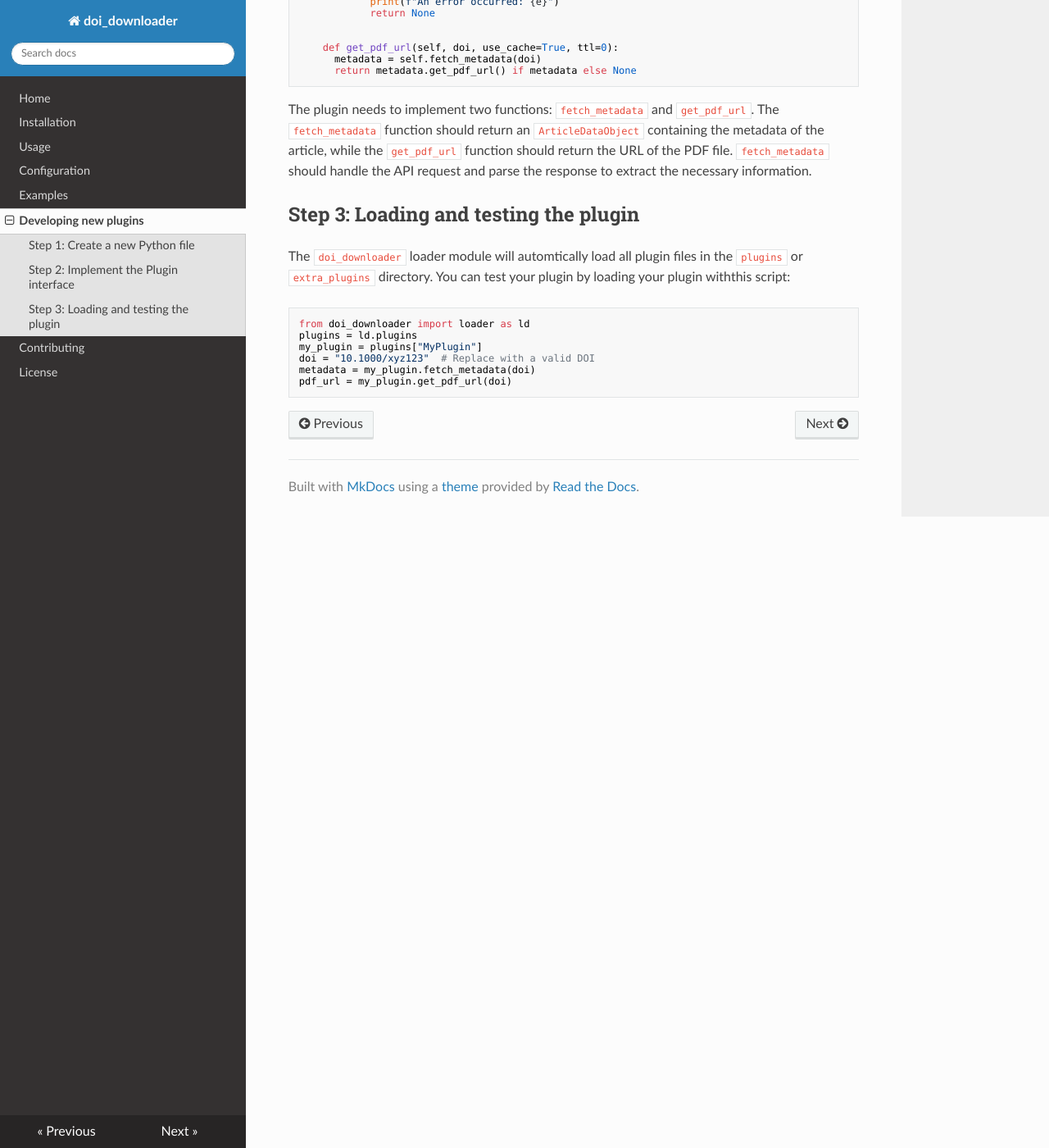
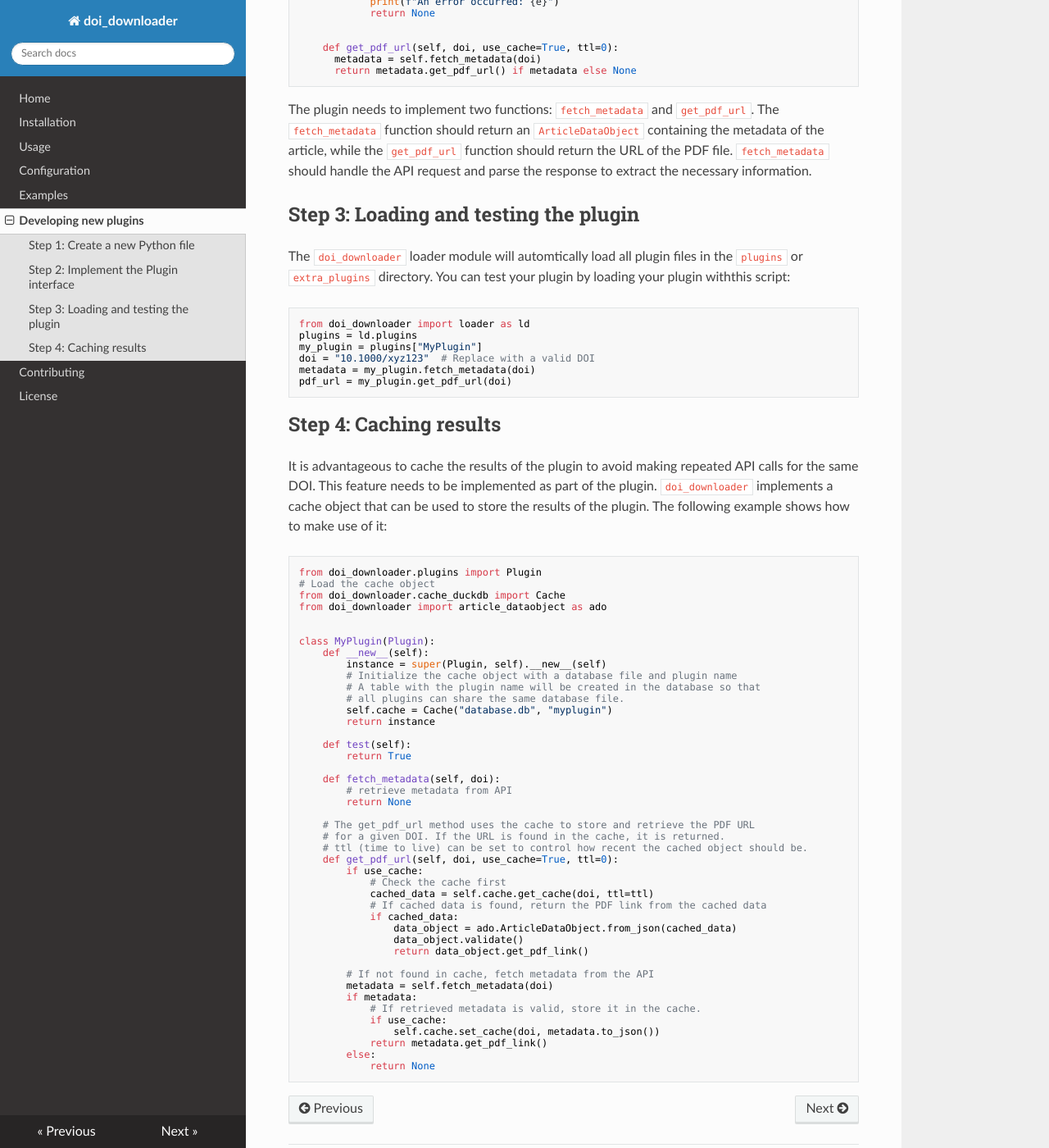
Before and after one commit to escience-tmsr/doi-downloader, an MkDocs documentation site: the page built from docs/writing_a_plugin.md, in a window 1280 px wide and 1400 px high, scrolled down 994 px. Shown: the whole window at 82% size. Built offline with MkDocs 1.6.1, drawn with Linux system fonts in a browser that asks for light colours; nearby versions of some CDN libraries.

Commit message:
Adding documentation for caching functionality.

````diff
--- a/docs/writing_a_plugin.md
+++ b/docs/writing_a_plugin.md
@@ -66,3 +66,55 @@
 metadata = my_plugin.fetch_metadata(doi)
 pdf_url = my_plugin.get_pdf_url(doi)
 ```
+
+## Step 4: Caching results
+
+It is advantageous to cache the results of the plugin to avoid making repeated API calls for the same DOI. This feature needs to be implemented as part of the plugin.
+`doi_downloader` implements a cache object that can be used to store the results of the plugin. The following example shows how to make use of it:
+
+```python
+from doi_downloader.plugins import Plugin
+# Load the cache object
+from doi_downloader.cache_duckdb import Cache
+from doi_downloader import article_dataobject as ado
+
+
+class MyPlugin(Plugin):
+    def __new__(self):
+        instance = super(Plugin, self).__new__(self)
+        # Initialize the cache object with a database file and plugin name
+        # A table with the plugin name will be created in the database so that
+        # all plugins can share the same database file.
+        self.cache = Cache("database.db", "myplugin")
+        return instance
+
+    def test(self):
+        return True
+
+    def fetch_metadata(self, doi):
+        # retrieve metadata from API
+        return None
+
+    # The get_pdf_url method uses the cache to store and retrieve the PDF URL
+    # for a given DOI. If the URL is found in the cache, it is returned.
+    # ttl (time to live) can be set to control how recent the cached object should be.
+    def get_pdf_url(self, doi, use_cache=True, ttl=0):
+        if use_cache:
+            # Check the cache first
+            cached_data = self.cache.get_cache(doi, ttl=ttl)
+            # If cached data is found, return the PDF link from the cached data
+            if cached_data:
+                data_object = ado.ArticleDataObject.from_json(cached_data)
+                data_object.validate()
+                return data_object.get_pdf_link()
+
+        # If not found in cache, fetch metadata from the API
+        metadata = self.fetch_metadata(doi)
+        if metadata:
+            # If retrieved metadata is valid, store it in the cache.
+            if use_cache:
+                self.cache.set_cache(doi, metadata.to_json())
+            return metadata.get_pdf_link()
+        else:
+            return None
+```
````
